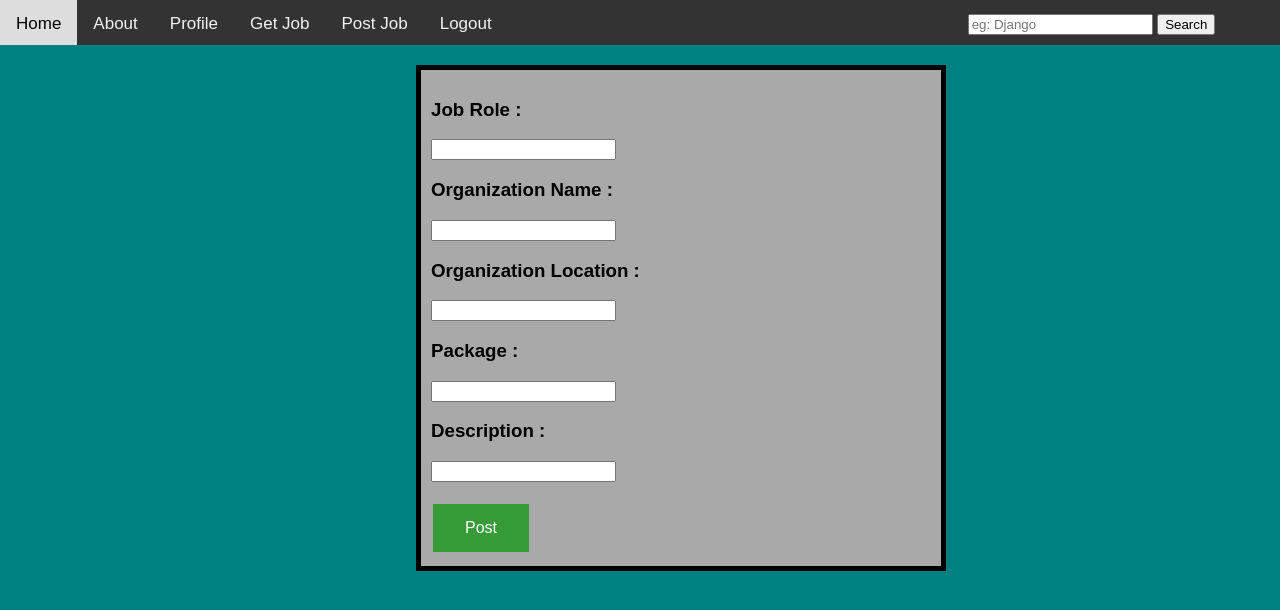
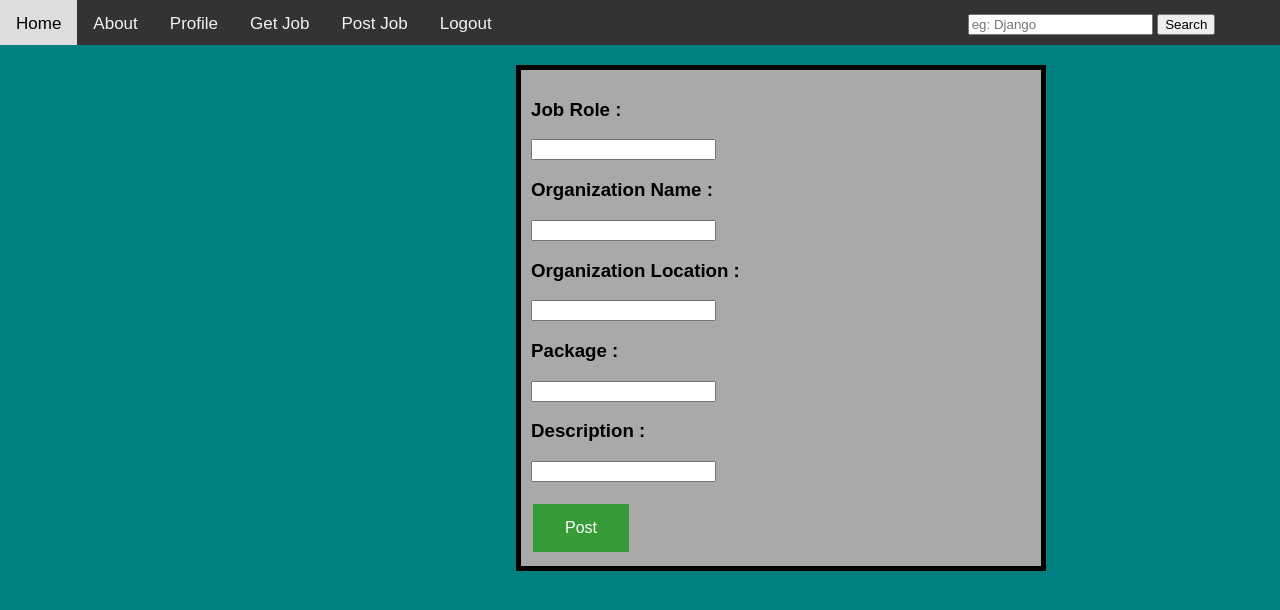
Before and after one commit to gsumanthkumar/job-portal, a Django app: page /postjobv in a window 1280 px wide; the page is wider, and only the part inside the window is pictured. Shown: the top 610 px of that part. Run offline with Django 3.2, Linux system fonts and the light colour scheme; a user stored in the database is signed in; some libraries are stand-ins or nearby versions.

Commit message:
Update postjob.html

```diff
--- a/main/templates/main/postjob.html
+++ b/main/templates/main/postjob.html
@@ -12,7 +12,7 @@
     {% include 'main/navbar.html' %}
         <!--<h1 style="text-align: center;">Post job</h1>
         <hr>-->
-        <form method="POST" style="margin-left: 400px;">
+        <form method="POST" style="margin-left: 500px;">
             {% csrf_token %}
             <div id="despo">
                 <h3>Job Role : </h3>{{form.jobname}}
```
